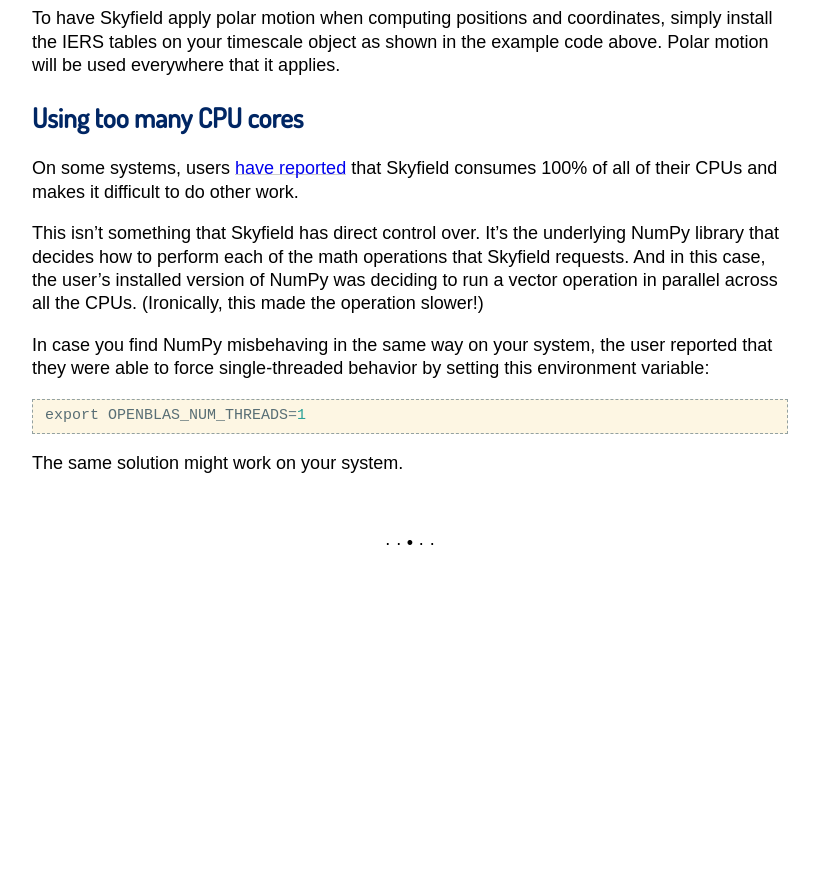
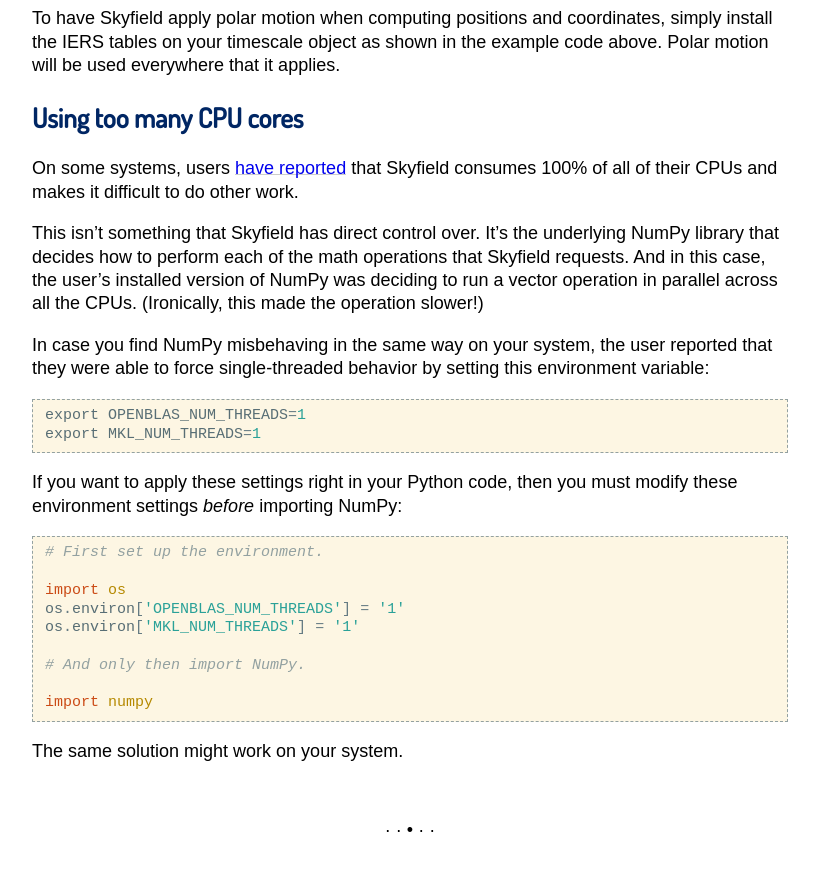
Before and after one commit to skyfielders/python-skyfield, a Sphinx documentation site: the page built from skyfield/documentation/accuracy-efficiency.rst, in a window 1280 px wide and 900 px high, scrolled down 1631 px. Shown: the top 871 px of the window, without its empty margins (230-1049 px from the left). Built offline with Sphinx 7.4.7, drawn with Linux system fonts in a browser that asks for light colours; some web fonts are replaced; before the commit the page ends 2244 px from its top, so only the background shows below that.

Commit message:
For #916, document MKL_NUM_THREADS env var

```diff
--- a/skyfield/documentation/accuracy-efficiency.rst
+++ b/skyfield/documentation/accuracy-efficiency.rst
@@ -132,5 +132,20 @@
 by setting this environment variable::
 
     export OPENBLAS_NUM_THREADS=1
+    export MKL_NUM_THREADS=1
+
+If you want to apply these settings right in your Python code,
+then you must modify these environment settings
+*before* importing NumPy::
+
+    # First set up the environment.
+
+    import os
+    os.environ['OPENBLAS_NUM_THREADS'] = '1'
+    os.environ['MKL_NUM_THREADS'] = '1'
+
+    # And only then import NumPy.
+
+    import numpy
 
 The same solution might work on your system.
```
